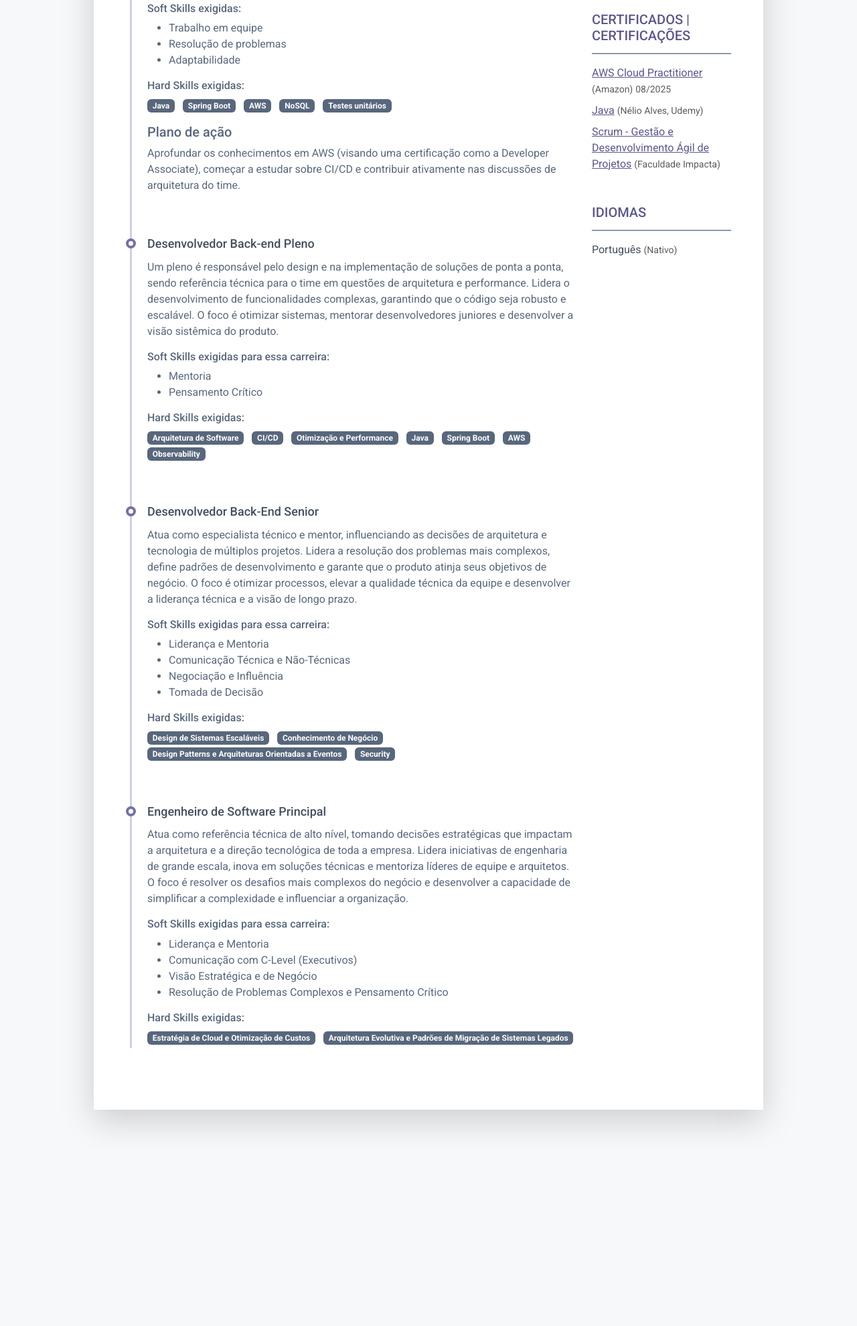
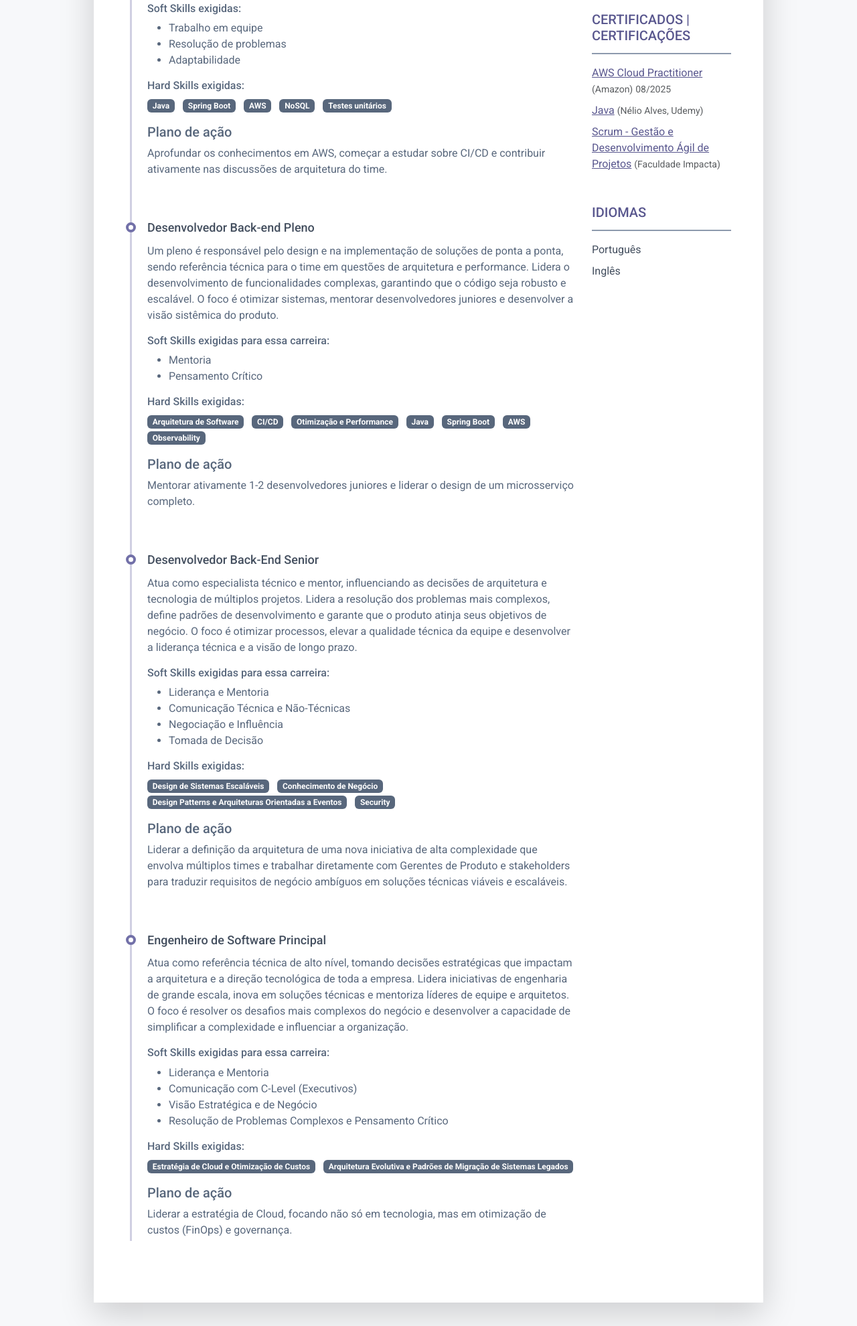
Before and after one commit to Guilhermepxt04/mapa-de-carreira, a plain HTML site: page index.html in a window 1280 px wide. Shown: the part 1400-3380 px from the top of the page at 67% size. Before the commit the page ends 3117 px from the top, so only its background shows below. Drawn offline with Linux system fonts and the light colour scheme.

Commit message:
feat: planos de acoes

```diff
--- a/index.html
+++ b/index.html
@@ -194,8 +194,7 @@
 												</li>
 											</ul>
 											<h5>Plano de ação</h5>
-											<p>Aprofundar os conhecimentos em AWS (visando uma certificação como a
-												Developer Associate), começar a estudar sobre CI/CD e contribuir
+											<p>Aprofundar os conhecimentos em AWS, começar a estudar sobre CI/CD e contribuir
 												ativamente nas discussões de arquitetura do time.</p>
 										</div>
 
@@ -246,6 +245,8 @@
 												<li class="list-inline-item"><span
 														class="badge bg-secondary badge-pill">Observability</span></li>
 											</ul>
+											<h5>Plano de ação</h5>
+											<p>Mentorar ativamente 1-2 desenvolvedores juniores e liderar o design de um microsserviço completo.</p>
 
 
 										</div>
@@ -292,6 +293,8 @@
 												<li class="list-inline-item"><span
 														class="badge bg-secondary badge-pill">Security</span></li>
 											</ul>
+											<h5>Plano de ação</h5>
+											<p>Liderar a definição da arquitetura de uma nova iniciativa de alta complexidade que envolva múltiplos times e trabalhar diretamente com Gerentes de Produto e stakeholders para traduzir requisitos de negócio ambíguos em soluções técnicas viáveis e escaláveis.</p>
 										</div>
 									</article>
 
@@ -329,7 +332,11 @@
 														Otimização de Custos</span></li>
 												<li class="list-inline-item"><span
 														class="badge bg-secondary badge-pill">Arquitetura Evolutiva e
-														Padrões de Migração de Sistemas Legados</span></li>
+														Padrões de Migração de Sistemas Legados</span>
+												</li>
+											</ul>
+											<h5>Plano de ação</h5>
+											<p>Liderar a estratégia de Cloud, focando não só em tecnologia, mas em otimização de custos (FinOps) e governança.</p>
 
 										</div>
 									</article>
@@ -352,7 +359,7 @@
 											<div class="resume-skill-name">HTML/CSS</div>
 											<div class="progress resume-progress">
 												<div class="progress-bar theme-progress-bar-dark" role="progressbar"
-													style="width: 90%" aria-valuenow="25" aria-valuemin="0"
+													style="width: 80%" aria-valuenow="25" aria-valuemin="0"
 													aria-valuemax="100"></div>
 											</div>
 										</li>
@@ -360,7 +367,7 @@
 											<div class="resume-skill-name">React</div>
 											<div class="progress resume-progress">
 												<div class="progress-bar theme-progress-bar-dark" role="progressbar"
-													style="width: 70%" aria-valuenow="25" aria-valuemin="0"
+													style="width: 50%" aria-valuenow="25" aria-valuemin="0"
 													aria-valuemax="100"></div>
 											</div>
 										</li>
@@ -500,7 +507,8 @@
 							<div class="resume-section-content">
 								<ul class="list-unstyled resume-lang-list">
 									<li class="mb-2"><span class="resume-lang-name font-weight-bold">Português</span>
-										<small class="text-muted font-weight-normal">(Nativo)</small>
+									</li>
+									<li class="mb-2"><span class="resume-lang-name font-weight-bold">Inglês</span>
 									</li>
 								</ul>
 							</div>
```
